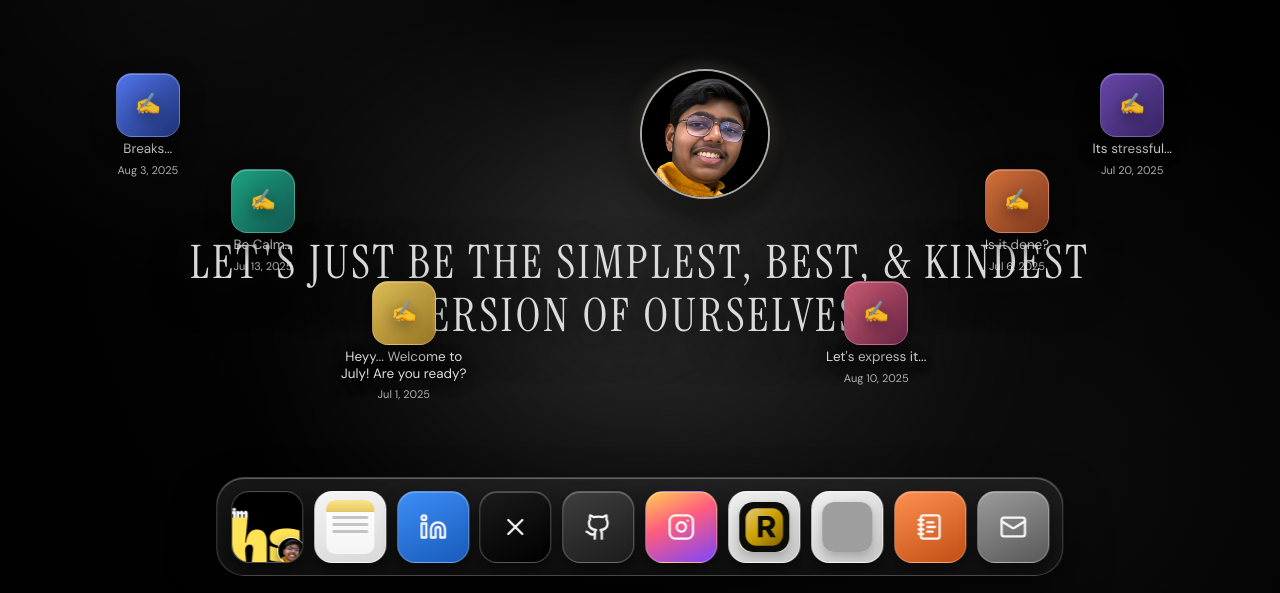
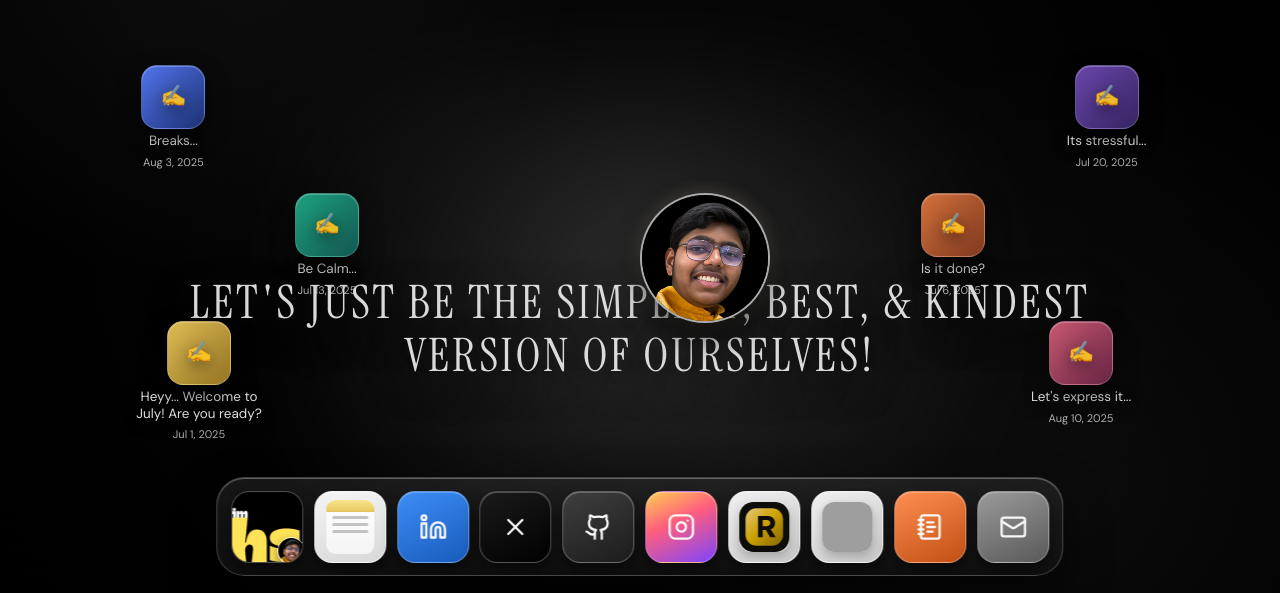
Before and after one commit to devwithharshit/imharshitsingh.in, a Next.js app: page / in a window 1280 px wide. Shown: the part 207-800 px from the top of the page. Built offline with nearby package versions, Linux system fonts and the light colour scheme; grey boxes are pictures that could not be loaded.

Commit message:
Center portrait with quote below and move blog icons away from focal text

```diff
--- a/app/globals.css
+++ b/app/globals.css
@@ -44,8 +44,9 @@ a {
 }
 
 .scene-wrap {
-  --quote-center-top: 62%;
-  --quote-portrait-offset: 220px;
+  --portrait-center-top: 50%;
+  --quote-center-top: 67%;
+  --spotlight-top: 63%;
   position: relative;
   min-height: 100vh;
   overflow: hidden;
@@ -73,7 +74,7 @@ a {
 .quote-spotlight {
   position: fixed;
   left: 50%;
-  top: var(--quote-center-top);
+  top: var(--spotlight-top);
   width: min(90vw, 980px);
   height: min(62vh, 420px);
   transform: translate(-50%, -50%);
@@ -89,7 +90,7 @@ a {
   left: 50%;
   top: var(--quote-center-top);
   transform: translate(-50%, -50%);
-  z-index: 1;
+  z-index: 3;
   width: min(95vw, 1200px);
   pointer-events: none;
 }
@@ -97,11 +98,11 @@ a {
 .quote-portrait-wrap {
   position: fixed;
   left: 50%;
-  top: calc(var(--quote-center-top) - var(--quote-portrait-offset));
+  top: var(--portrait-center-top);
   transform: translate(-50%, -50%);
   width: 130px;
   height: 130px;
-  z-index: 2;
+  z-index: 4;
   pointer-events: none;
 }
 
@@ -147,7 +148,7 @@ a {
 
 .desktop-blog-cloud {
   position: relative;
-  z-index: 2;
+  z-index: 1;
   display: grid;
   grid-template-columns: repeat(2, minmax(0, 1fr));
   gap: 1.1rem 0.95rem;
@@ -982,33 +983,33 @@ a {
   }
 
   .pos-i {
-    left: 6%;
-    top: 35%;
+    left: 8%;
+    top: 34%;
   }
 
   .pos-j {
-    right: 6%;
-    top: 35%;
+    right: 8%;
+    top: 34%;
   }
 
   .pos-k {
-    left: 15%;
-    top: 47%;
+    left: 20%;
+    top: 50%;
   }
 
   .pos-l {
-    right: 15%;
-    top: 47%;
+    right: 20%;
+    top: 50%;
   }
 
   .pos-m {
-    left: 26%;
-    top: 61%;
+    left: 10%;
+    top: 66%;
   }
 
   .pos-n {
-    right: 26%;
-    top: 61%;
+    right: 10%;
+    top: 66%;
   }
 
   .pos-o {
@@ -1044,8 +1045,9 @@ a {
 
 @media (max-width: 900px) {
   .scene-wrap {
+    --portrait-center-top: 49%;
     --quote-center-top: 67%;
-    --quote-portrait-offset: 142px;
+    --spotlight-top: 63%;
   }
 
   .quote-center-wrap {
@@ -1057,14 +1059,14 @@ a {
   }
 
   .quote-spotlight {
-    top: var(--quote-center-top);
+    top: var(--spotlight-top);
     width: 92vw;
     height: 260px;
     filter: blur(44px);
   }
 
   .quote-portrait-wrap {
-    top: calc(var(--quote-center-top) - var(--quote-portrait-offset));
+    top: var(--portrait-center-top);
     width: 94px;
     height: 94px;
     transform: translate(-50%, -50%);
```
Also changed, not shown: 4 other files (tests, documents, lock files or other folders).
